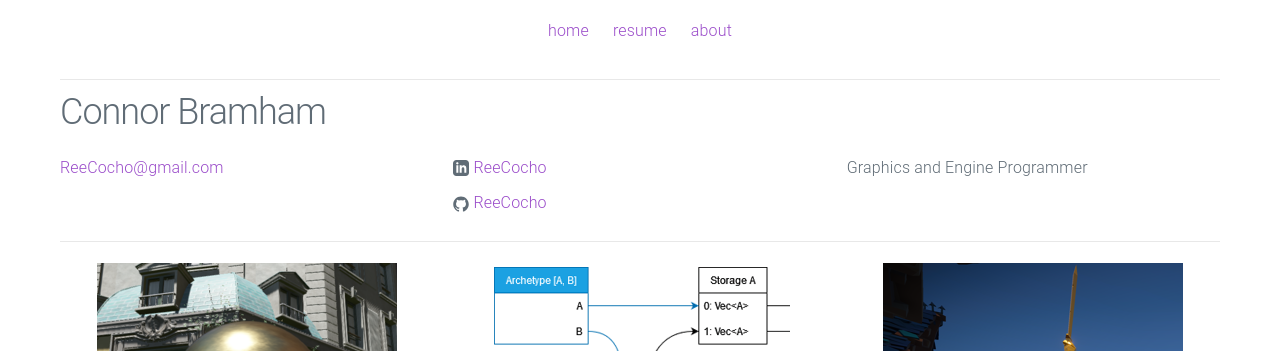
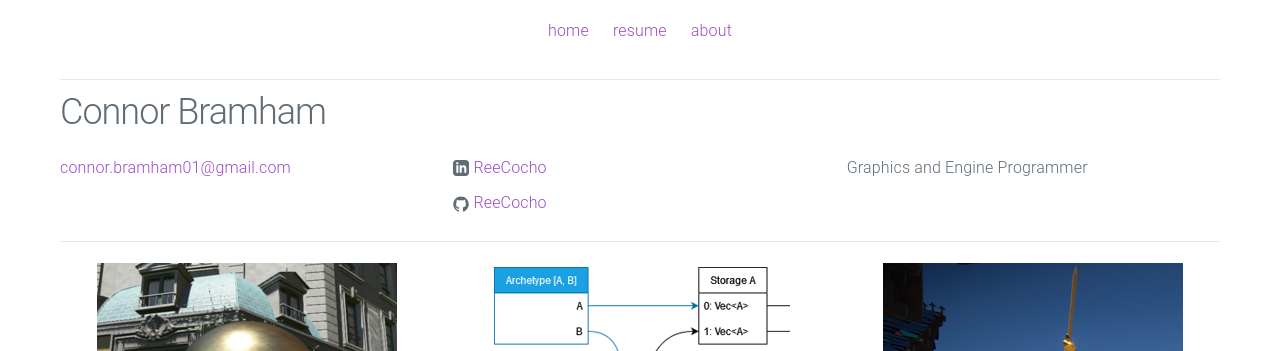
Before and after one commit to ReeCocho/reecocho.github.io, a Jekyll site: the page built from index.html, in a window 1280 px wide. Shown: the top 351 px of the page. Built offline with Jekyll 4.4.1, drawn with Linux system fonts in a browser that asks for light colours.

Commit message:
Updated with new email

```diff
--- a/_config.yml
+++ b/_config.yml
@@ -1,6 +1,6 @@
 # Site settings
 title: Connor Bramham
-email: ReeCocho@gmail.com
+email: connor.bramham01@gmail.com
 description: > # keep this and put description below
   Graphics and Engine Programmer
 url: "https://reecocho.github.io" # the base hostname & protocol for your site
```
Also changed, not shown: 1 other file.
